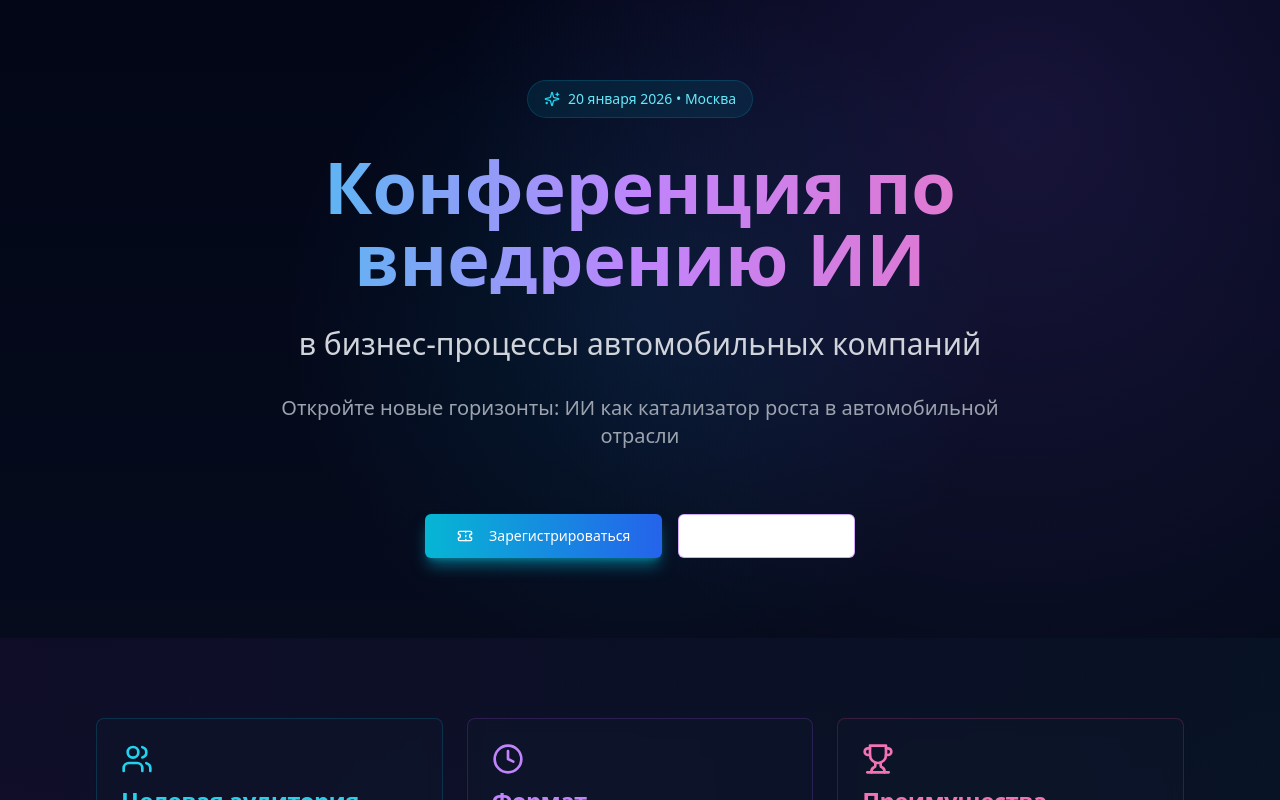
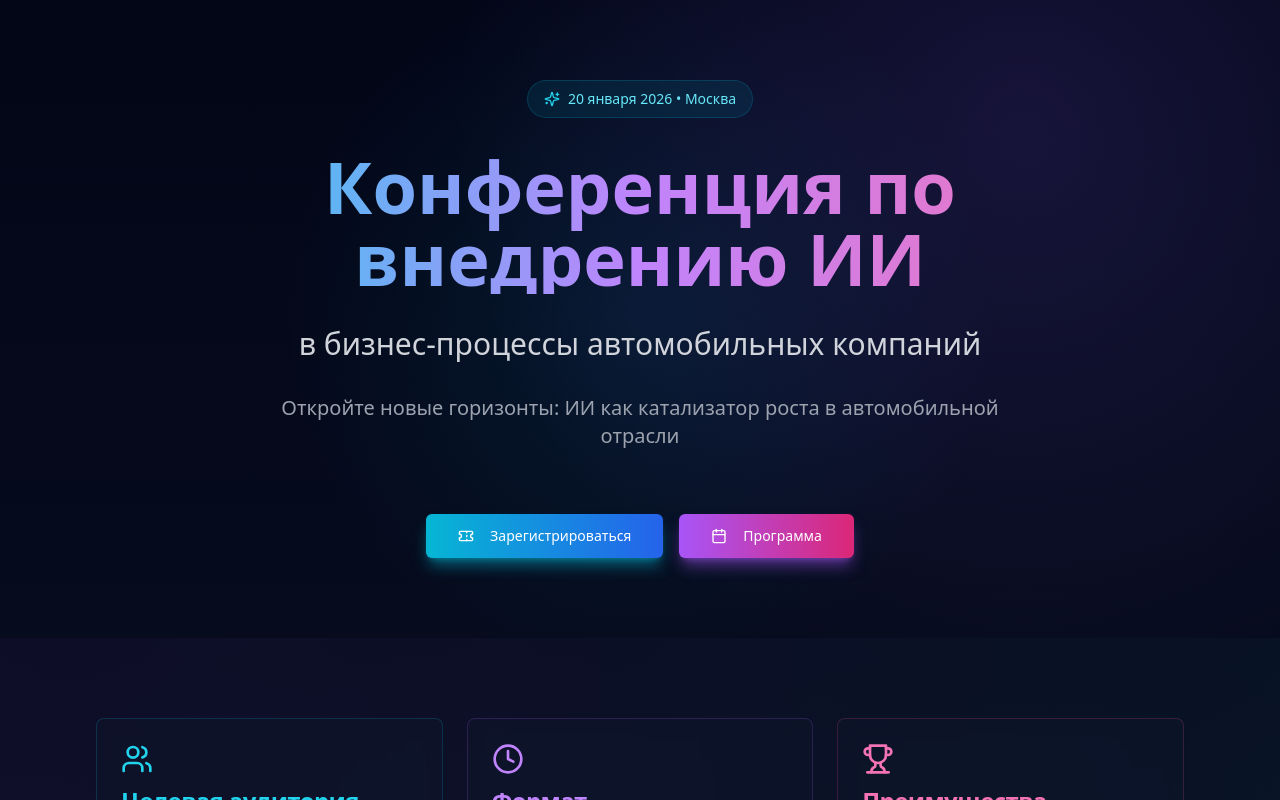
Before and after one commit to pr-poehali-dev/ai-auto-integration, a React (Vite) app: page / in a window 1280 px wide. Shown: the top 800 px of the page. Built offline with nearby package versions, Linux system fonts and the light colour scheme.

Commit message:
Изменить цвет кнопки Программа

```diff
--- a/src/pages/Index.tsx
+++ b/src/pages/Index.tsx
@@ -115,8 +115,7 @@ export default function Index() {
               </Button>
               <Button
                 size="lg"
-                variant="outline"
-                className="border-purple-500/50 hover:bg-purple-500/10 hover-scale"
+                className="bg-gradient-to-r from-purple-500 to-pink-600 hover:from-purple-600 hover:to-pink-700 text-white shadow-lg shadow-purple-500/50 hover-scale"
                 onClick={() => document.getElementById('program')?.scrollIntoView({ behavior: 'smooth' })}
               >
                 <Icon name="Calendar" className="mr-2" size={20} />
```
